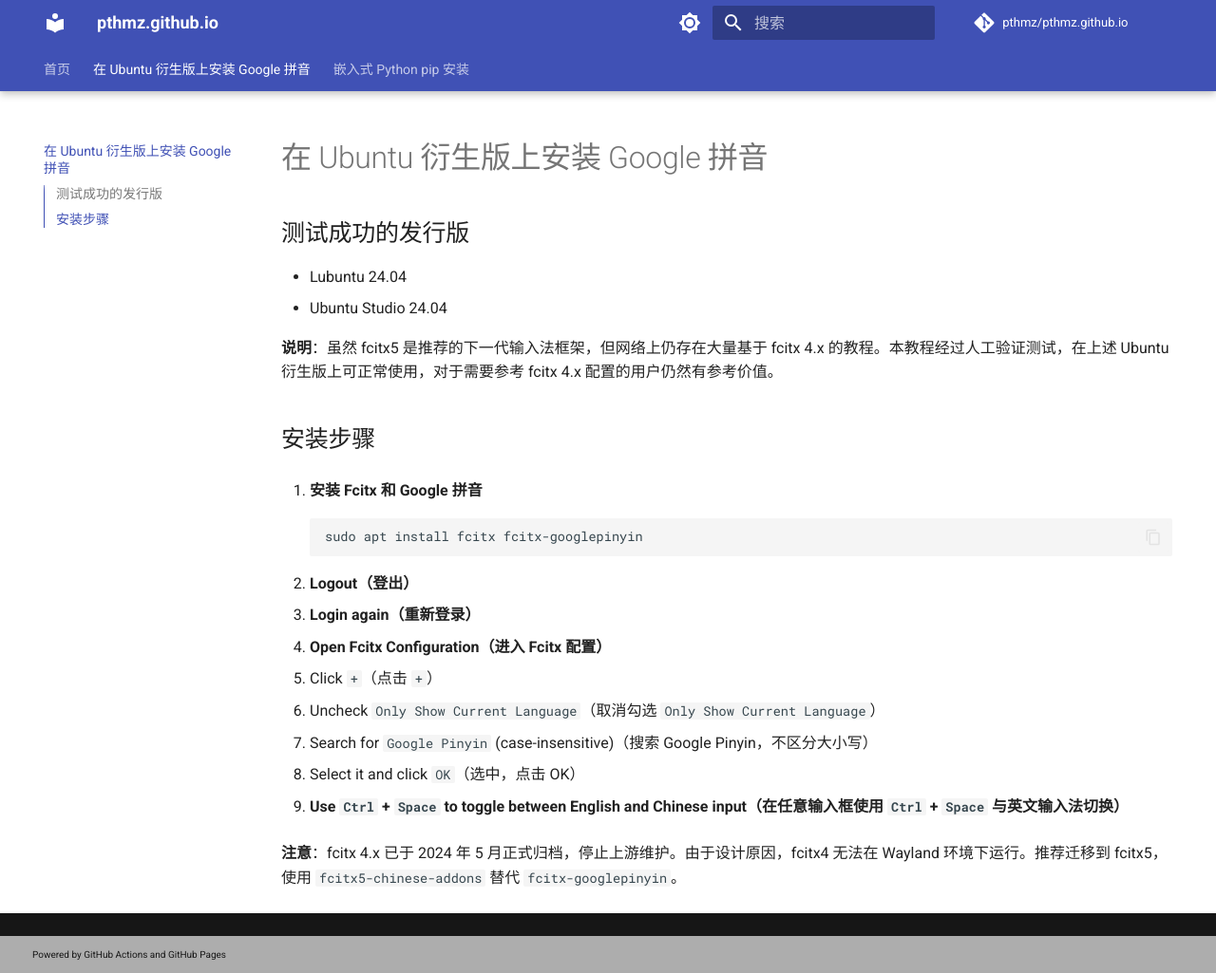
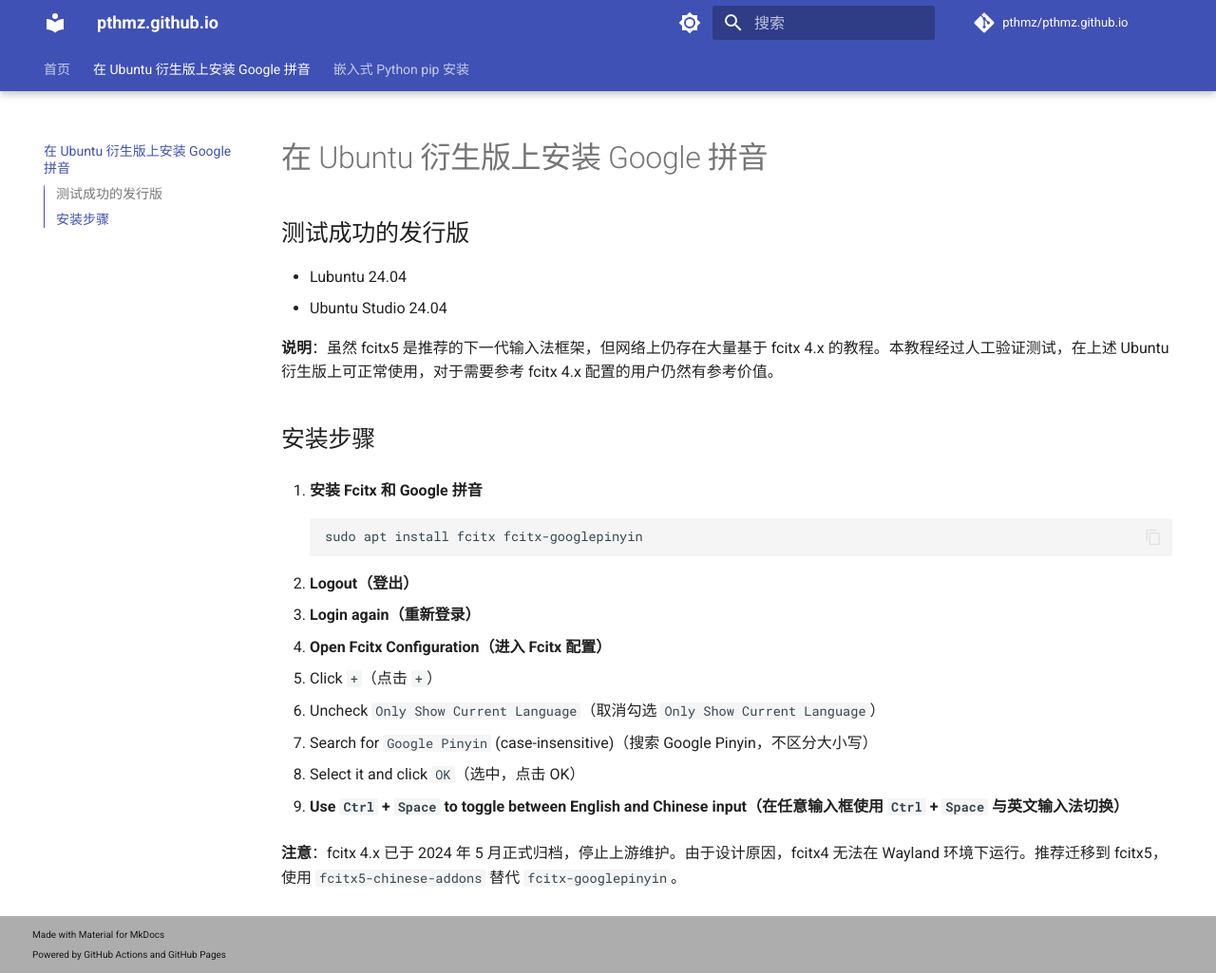
Before and after one commit to pthmz/pthmz.github.io, an MkDocs documentation site: the page built from docs/blog/google-pinyin-installation-ubuntu-derivatives.md, in a window 1280 px wide and 1025 px high. Shown: the whole window at 95% size. Built offline with MkDocs 1.6.1 and Material for MkDocs 9.7.7, drawn with Linux system fonts in a browser that asks for light colours; comment, search, counter and statistics services are not loaded.

Commit message:
Update footer to include Made with Material for MkDocs

```diff
--- a/overrides/main.html
+++ b/overrides/main.html
@@ -1,10 +1,10 @@
 {% extends "base.html" %}
 
 {% block footer %}
-  {{ super() }}
   <div class="md-footer-meta">
     <div class="md-footer-meta__inner md-grid">
       <div class="md-footer-copyright">
+        <p>Made with <a href="https://squidfunk.github.io/mkdocs-material/" target="_blank">Material for MkDocs</a></p>
         <p>Powered by <a href="https://github.com/features/actions" target="_blank">GitHub Actions</a> and <a href="https://pages.github.com/" target="_blank">GitHub Pages</a></p>
       </div>
     </div>
```
